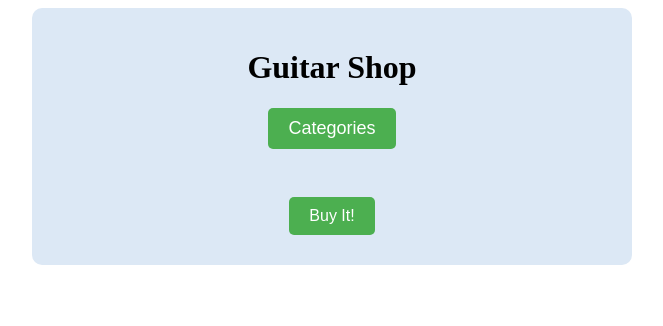
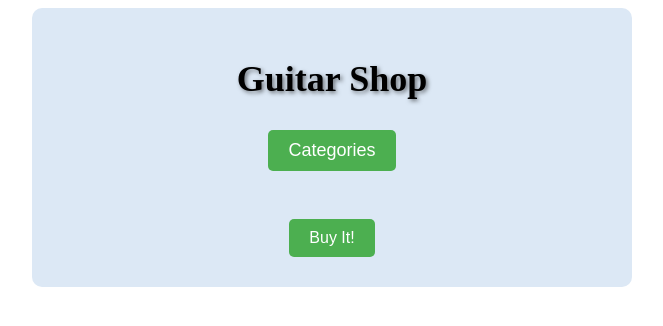
Before and after one commit to MadMachineGun/kazakov-fpro-hw, a plain HTML site: page index.html in a window 1280 px wide. Shown: the whole page, without its empty margins (308-971 px from the left). Drawn offline with Linux system fonts and the light colour scheme.

Commit message:
homework_21

```diff
--- a/css/style.scss
+++ b/css/style.scss
@@ -121,3 +121,15 @@ body:hover {
 .purchase-success-message.active {
   display: block;
 }
+
+h1 {
+  font-size: 36px;
+  font-weight: bold;
+  text-shadow: 2px 2px 4px rgba(0, 0, 0, 0.5);
+  transition: color 0.3s, transform 0.3s;
+}
+
+h1:hover {
+  color: #ff6600;
+  transform: scale(1.1);
+}
--- a/index.html
+++ b/index.html
@@ -7,6 +7,7 @@
     <link rel="stylesheet" href="css/style.css">
 </head>
 <body>
+<section class="shop">
 <div class="container">
     <div class="start-screen">
         <h1>Guitar Shop</h1>
@@ -27,7 +28,7 @@
         <p>Thank you for your purchase!</p>
     </div>
 </div>
-
+</section>
 <script src="js/scrypt.js"></script>
 </body>
 </html>
```
Also changed, not shown: css/style.css, 1 other file.
